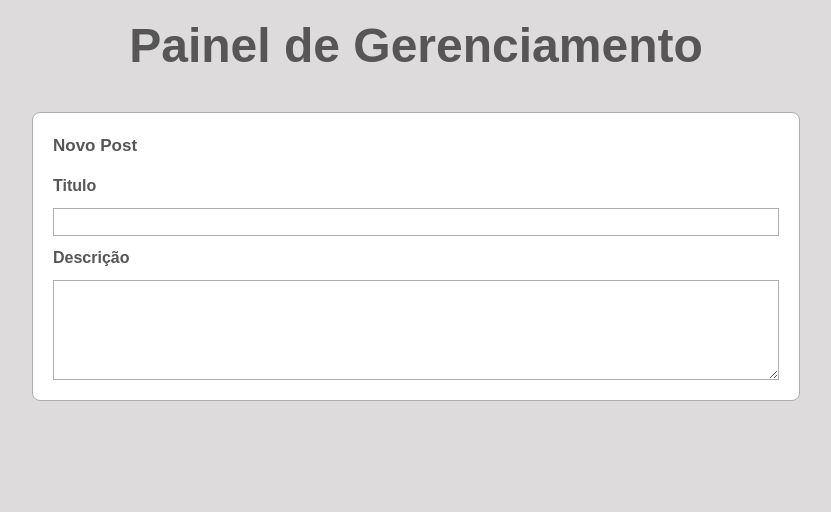
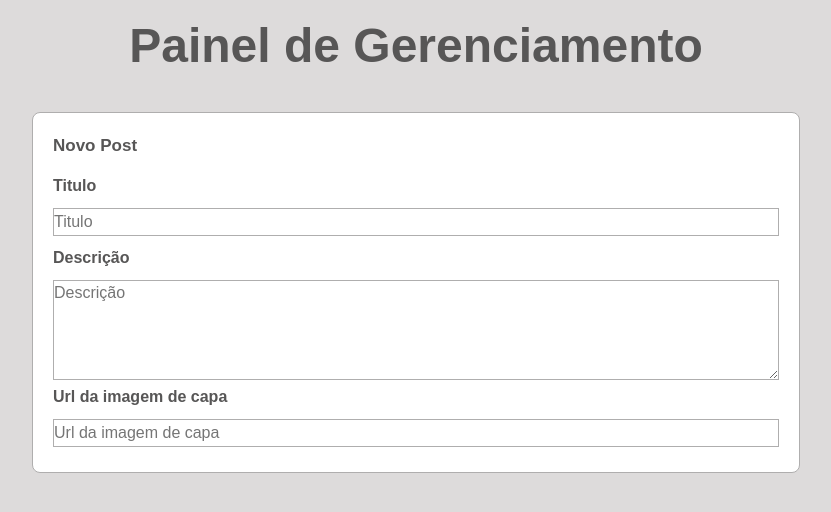
Before and after one commit to Franciane-sl/exerciciosM02S09, a React (Vite) app: page / in a window 1280 px wide. Shown: the top 512 px of the page, without its empty margins (224-1055 px from the left). Built offline with nearby package versions, Linux system fonts and the light colour scheme.

Commit message:
Implementação do campo url da imagem da capa e o estado para armazenar a url digitada pelo usuário.

```diff
--- a/src/App.jsx
+++ b/src/App.jsx
@@ -6,6 +6,7 @@ function App() {
 
   const [titulo, setTitulo] = useState('');
   const [descricao, setDescricao] = useState('');
+  const [url, setUrl] = useState('');
 
   return (
     <>
@@ -19,18 +20,25 @@ function App() {
 
           <h3>Novo Post</h3>
 
-           <label htmlFor="titulo">Titulo</label>
+           <label htmlFor="titulo"> Titulo </label>
            <input type="text" id="titulo" value={titulo}
             onChange={(e) =>{
-            setTitulo(e.target.value);
-           }}/>
+            setTitulo(e.target.value);}}
+            placeholder='Titulo'
+           />
 
-           <label htmlFor="descricao">Descrição</label>
+           <label htmlFor="descricao"> Descrição </label>
            <textarea id= "descricao" value={descricao}
             onChange={(e) => {
-            setDescricao(e.target.value);
-           }}
+            setDescricao(e.target.value);}}
+            placeholder='Descrição'
+            />
 
+           <label htmlFor="url"> Url da imagem de capa </label>
+           <input type="url" id="url" value={url}
+           onChange={(e) => {
+            setUrl(e.target.value);}}
+            placeholder='Url da imagem de capa'
            />
 
 
```
